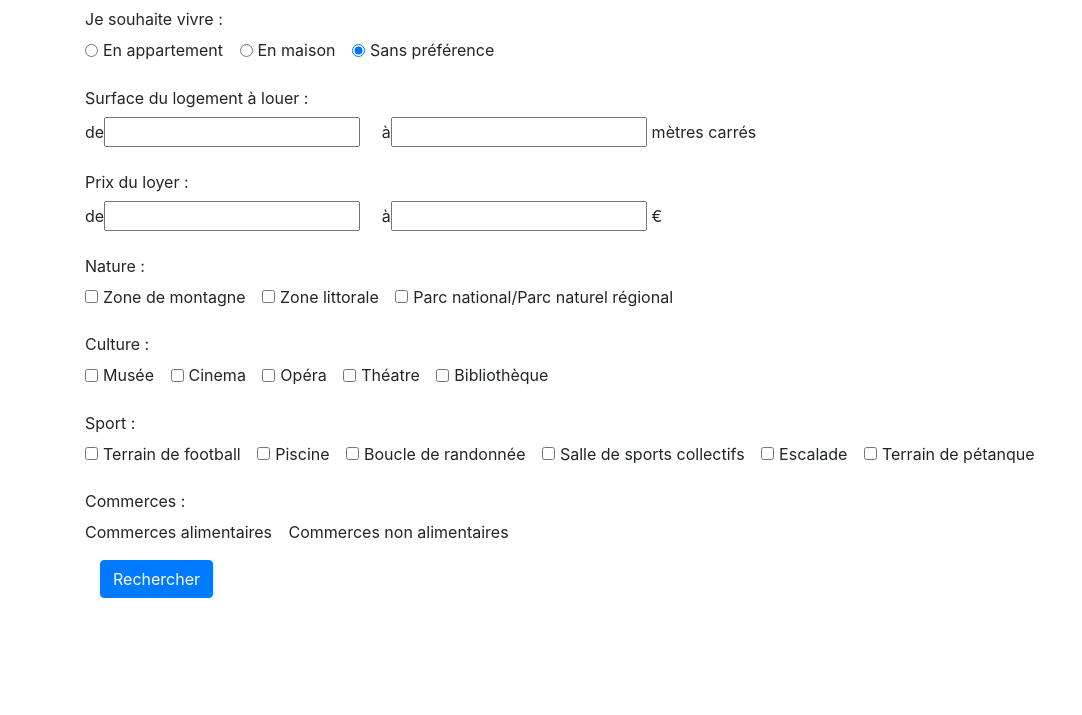
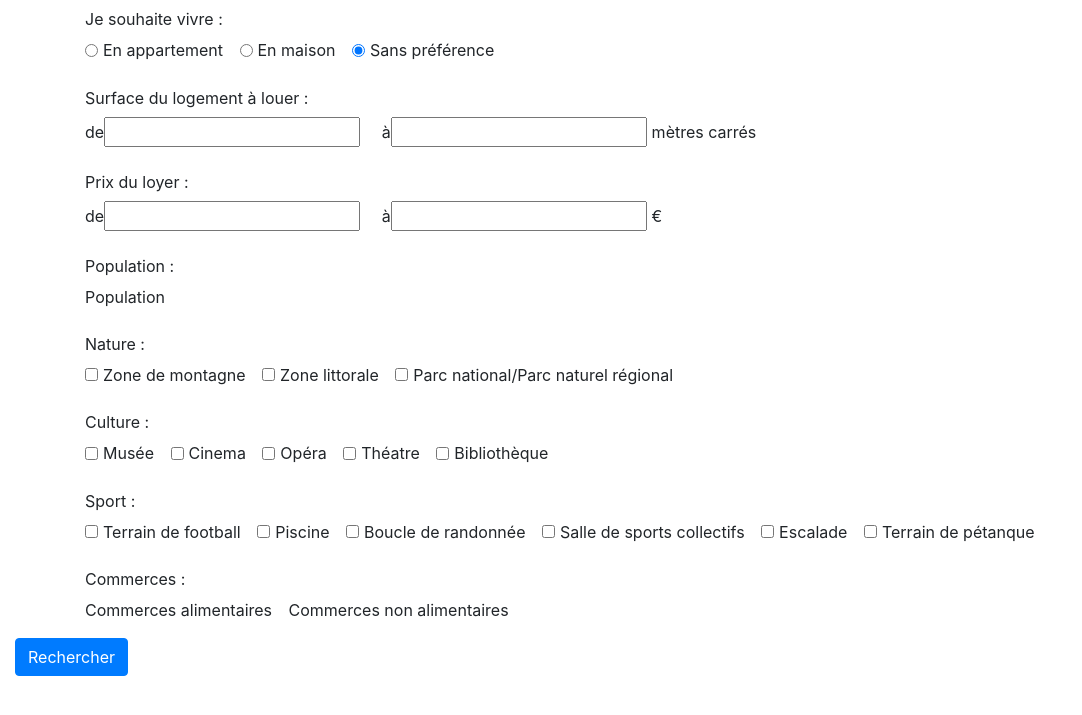
Before and after one commit to s-marcq/citynder, a Flask app: template application/app/templates/pages/recherche_filtres.html in a window 1280 px wide. Shown: the top 715 px of the page, without its empty margins (0-1082 px from the left). Run offline with Flask 3, Linux system fonts and the light colour scheme; the template is opened without the code that fills it, so the values that code supplies are empty; some libraries are stand-ins or nearby versions.

Commit message:
Ajout de la population dans le template recherche.html

```diff
--- a/application/app/templates/partials/formulaires/recherche.html
+++ b/application/app/templates/partials/formulaires/recherche.html
@@ -5,7 +5,6 @@
 {% block content %}
 
 <div class="container" id="conteneur">
-
     <form class="form form-horizontal" action="{{url_for('recherche', champs=champs)}}" method="post" name="recherche">
         {{ form.hidden_tag() }}
 
@@ -54,6 +53,30 @@
             </div>
         </div>
 
+        <!-- Localisation -->
+        <!-- <div class="form-group" >
+
+            <label class="col-form-label" for="Localisation">Localisation :</label><br/>
+
+            <div class="form-check form-check-inline">
+                <label class="form-check-label" for="region">Région</label>
+            </div>
+            <div class="form-check form-check-inline">
+                <label class="form-check-label" for="departement">Département</label>
+            </div>
+        </div> -->
+
+        <!-- Population -->
+        <div class="form-group" >
+
+            <label class="col-form-label" for="population">Population :</label><br/>
+
+            <div class="form-check form-check-inline">
+                <label class="form-check-label" for="pop">Population</label>
+                {{ form.pop(class_="form-control", value=champs.pop) }}
+            </div>
+
+        </div>
         <!-- Nature -->
         <div class="form-group" >
 
@@ -150,15 +173,14 @@
             <label class="col-form-label" for="commerces">Commerces :</label><br/>
 
             <div class="form-check form-check-inline">
-                <label class="form-check-label" for="musée">Commerces alimentaires</label>
+                <label class="form-check-label" for="com_alim">Commerces alimentaires</label>
                 {{ form.com_alim(class_="form-control", value=champs.com_alim) }}
             </div>
             <div class="form-check form-check-inline">
-                <label class="form-check-label" for="musée">Commerces non alimentaires</label>
+                <label class="form-check-label" for="com_non_alim">Commerces non alimentaires</label>
                 {{ form.com_non_alim(class_="form-control", value=champs.com_non_alim) }}
             </div>
-
-
+        </div>
         </div>
 
         <div class="form-group" id="validation">
```
